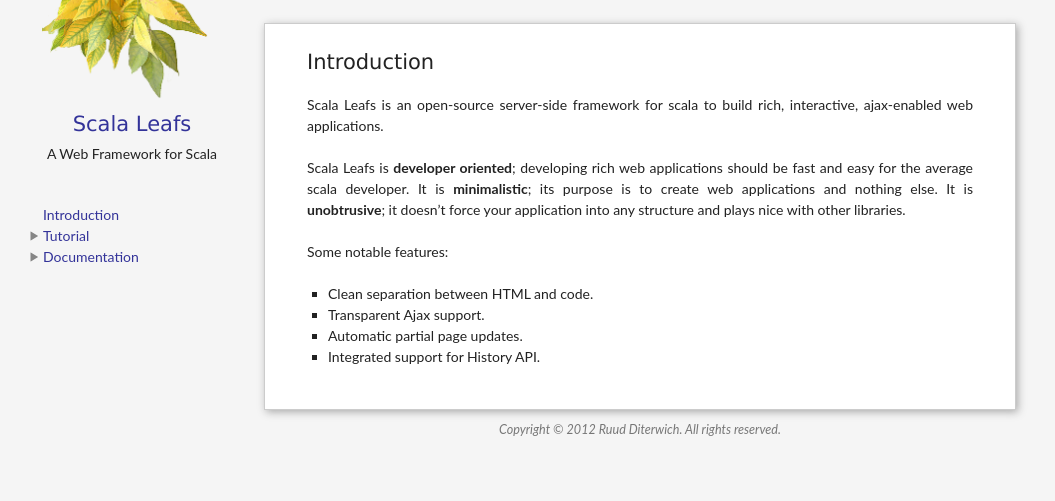
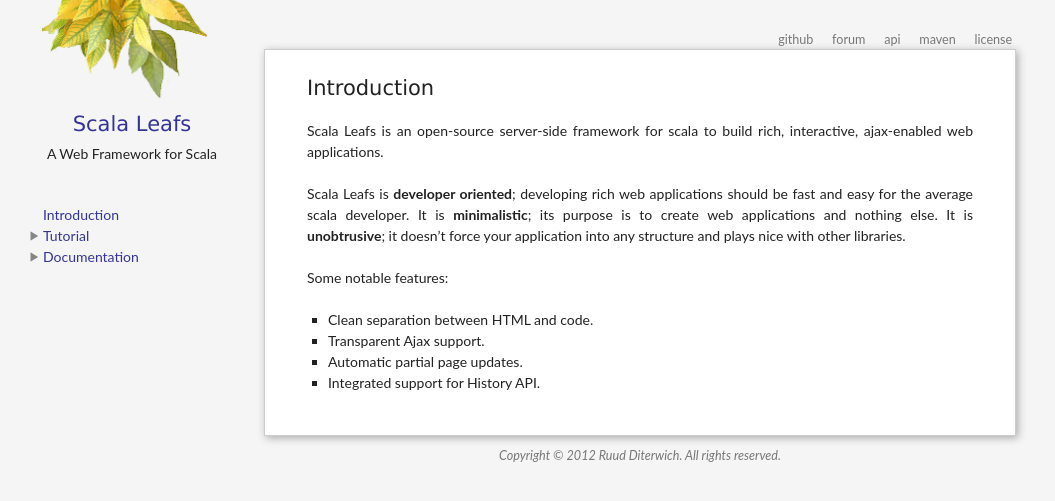
Before and after one commit to scalastuff/scalaleafs, a Jekyll site: the page built from index.md, in a window 1280 px wide. Shown: the top 501 px of the page, without its empty margins (0-1055 px from the left). Built offline with Jekyll 4.4.1, drawn with Linux system fonts in a browser that asks for light colours.

Commit message:
Updated _layouts/default.html

```diff
--- a/_layouts/default.html
+++ b/_layouts/default.html
@@ -61,7 +61,19 @@
 
                 <td style="vertical-align: top">
 
+                  <div id="header">
+    <h1>
+    	<a href="/" title="ScalaLeafs">&nbsp;</a>
 
+    </h1>
+    <ul class="nav">
+        <li><a class="home" target="github" href="https://github.com/scalastuff/scalaleafs">github</a></li>
+    	<li><a target="forum" href="https://groups.google.com/forum/#!forum/scalaleafs">forum</a></li>
+        <li><a target="maven" href="/api/index.html">api</a></li>
+    	<li><a target="maven" href="http://search.maven.org/#browse%7C1528384846">maven</a></li>
+    	<li><a target="license" href="https://raw.github.com/scalastuff/scalaleafs/master/LICENSE.TXT">license</a></li>
+    </ul>
+  </div>
 
         <div id="page">
         <h1>{{ page.title }}</h1>
```
